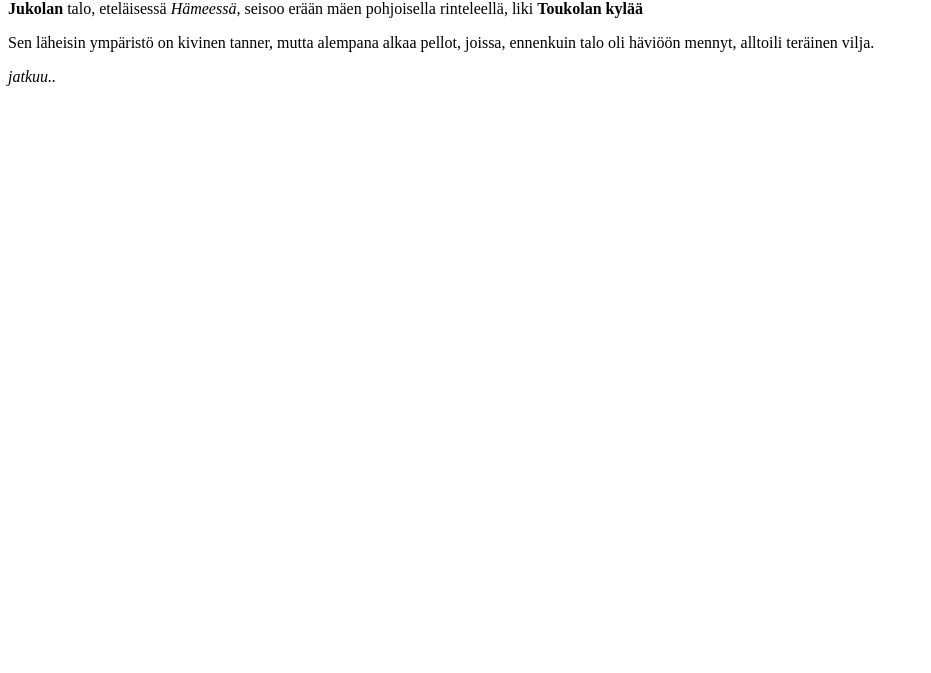
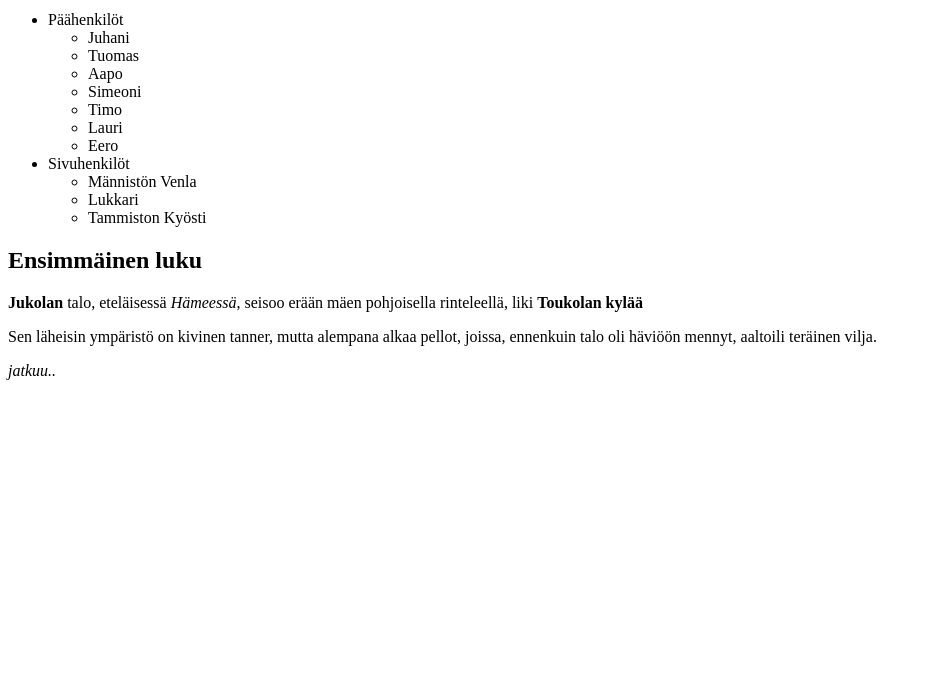
Before and after one commit to Mikkochu/Lapio-website, a plain HTML site: page index.html in a window 1280 px wide. Shown: the part 127-800 px from the top of the page, without its empty margins (0-931 px from the left). Drawn offline with Linux system fonts and the light colour scheme.

Commit message:
Osa 3. Neljäs tehtävä

```diff
--- a/index.html
+++ b/index.html
@@ -2,17 +2,47 @@
 <html>
 
 <head>
-  <meta charset="utf-8">
-  <title>Lapio website</title>
+    <meta charset="utf-8">
+    <title>Lapio website</title>
 </head>
 
 <body>
 <h1>Seitsemän veljestä</h1>
 
+<h1>Tärkeät päähenkilöt</h1>
+
+
+<ul>
+    <li>Päähenkilöt</li>
+    <ul>
+
+        <li>Juhani</li>
+        <li>Tuomas</li>
+        <li>Aapo</li>
+        <li>Simeoni</li>
+        <li>Timo</li>
+        <li>Lauri</li>
+        <li>Eero</li>
+
+
+    </ul>
+    <li>Sivuhenkilöt</li>
+    <ul>
+        <li>Männistön Venla</li>
+        <li>Lukkari</li>
+        <li>Tammiston Kyösti</li>
+    </ul>
+</ul>
+
+
 <h2>Ensimmäinen luku</h2>
-
-<p><strong>Jukolan</strong> talo, eteläisessä <em>Hämeessä</em>, seisoo erään mäen pohjoisella rinteleellä, liki <strong>Toukolan kylää</strong></p>
-<p>Sen läheisin ympäristö on kivinen tanner, mutta alempana alkaa pellot, joissa, ennenkuin talo oli häviöön mennyt, alltoili teräinen vilja.</p>
+<p>
+    <strong>Jukolan</strong> talo, eteläisessä <em>Hämeessä</em>, seisoo erään mäen pohjoisella rinteleellä, liki
+    <strong>Toukolan kylää</strong>
+</p>
+<p>Sen läheisin ympäristö on kivinen tanner, mutta alempana alkaa pellot, joissa, ennenkuin talo oli häviöön mennyt,
+    aaltoili teräinen vilja.
+</p>
 <em>jatkuu..</em>
 
 
```
